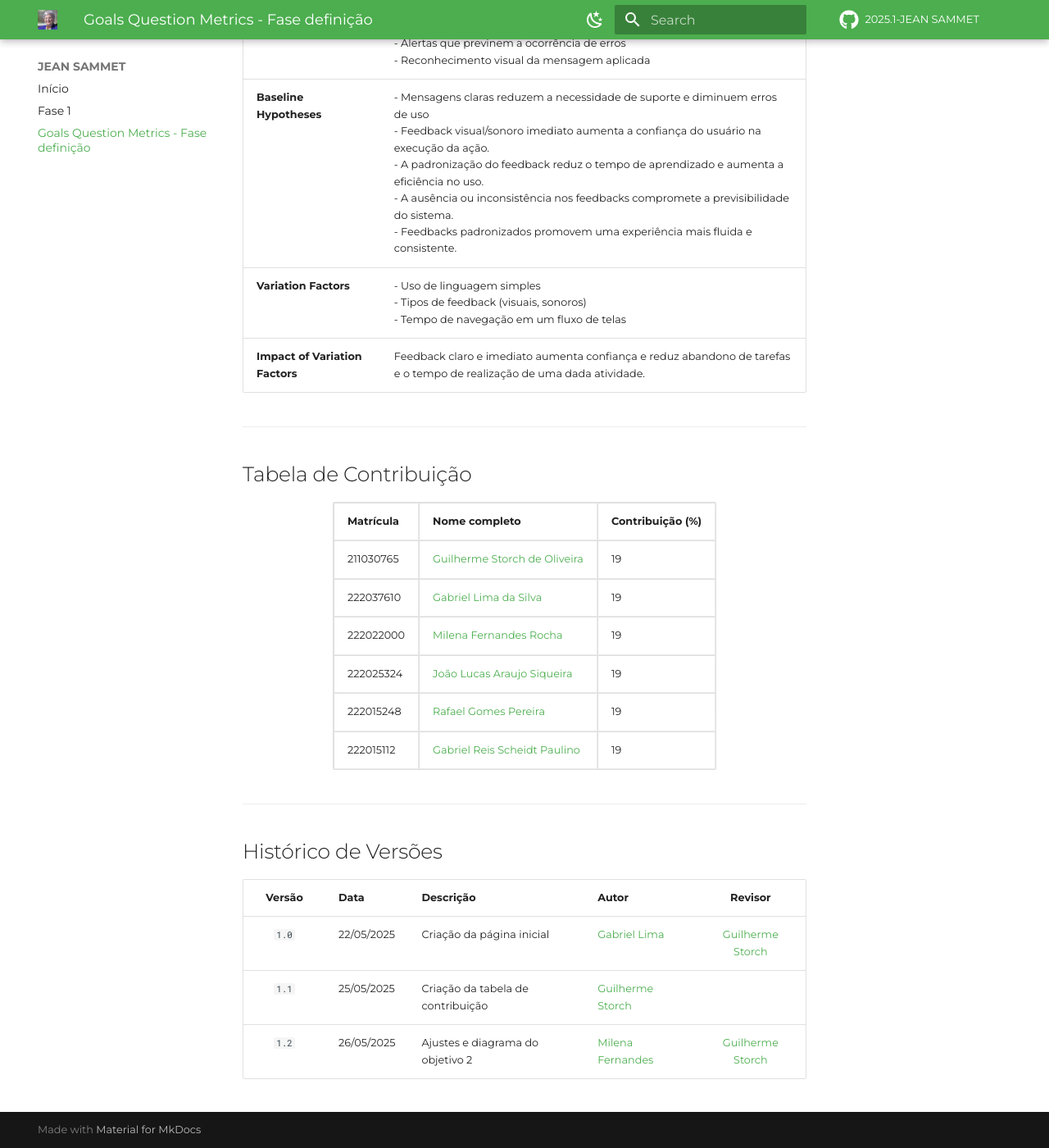
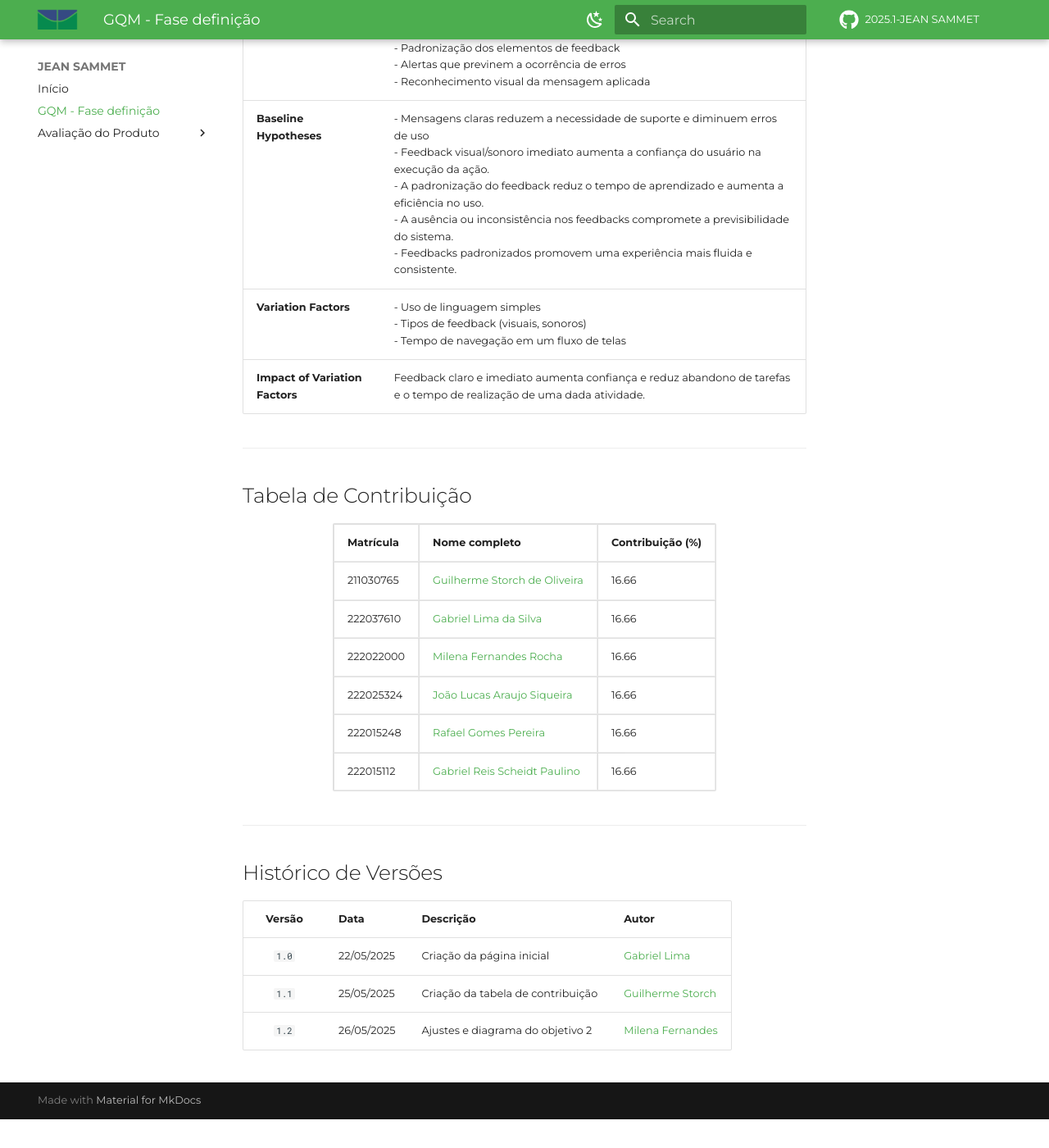
Before and after one commit to FCTE-Qualidade-de-Software-1/2025-1-T02-JEAN-SAMMET, an MkDocs documentation site: the page built from docs/goalsQuestionMetrics.md, in a window 1280 px wide and 1400 px high, scrolled down 3189 px. Shown: the whole window at 82% size. Built offline with MkDocs 1.6.1 and Material for MkDocs 9.7.7, drawn with Linux system fonts in a browser that asks for light colours; comment, search, counter and statistics services are not loaded; after the commit the page ends 4554 px from its top, so only the background shows below that.

```diff
--- a/docs/goalsQuestionMetrics.md
+++ b/docs/goalsQuestionMetrics.md
@@ -22,6 +22,7 @@ Melhorar a experiência do usuário (UX/UI), com foco especial na inclusão de a
 | Q5 | As imagens e cores contribuem para a tomada de decisão durante a navegação?                    |
 | Q6 | Há confusão entre elementos visuais com significados distintos ou sobreposição de funções?     |
 
+---
 
 ### Diagrama
 
@@ -84,32 +85,32 @@ Melhorar a experiência do usuário (UX/UI), com foco especial na inclusão de a
       <tr>
         <td>211030765</td>
         <td><a href="https://github.com/storch7">Guilherme Storch de Oliveira</a></td>
-        <td>19</td>
+        <td>16.66</td>
       </tr>
       <tr>
         <td>222037610</td>
         <td><a href="https://github.com/gabriel-lima258">Gabriel Lima da Silva</a></td>
-        <td>19</td>
+        <td>16.66</td>
       </tr>
       <tr>
         <td>222022000</td>
         <td><a href="https://github.com/MilenaFRocha">Milena Fernandes Rocha</a></td>
-        <td>19</td>
+        <td>16.66</td>
       </tr>
       <tr>
         <td>222025324</td>
         <td><a href="https://github.com/jlucasiqueira">João Lucas Araujo Siqueira</a></td>
-        <td>19</td>
+        <td>16.66</td>
       </tr>
       <tr>
         <td>222015248</td>
         <td><a href="https://github.com/rafgpereira">Rafael Gomes Pereira</a></td>
-        <td>19</td>
+        <td>16.66</td>
       </tr>
       <tr>
         <td>222015112</td>
         <td><a href="https://github.com/Gxaite">Gabriel Reis Scheidt Paulino</a></td>
-        <td>19</td>
+        <td>16.66</td>
       </tr>
     </tbody>
   </table>
@@ -119,8 +120,8 @@ Melhorar a experiência do usuário (UX/UI), com foco especial na inclusão de a
 
 ## Histórico de Versões
 
-|Versão|Data|Descrição|Autor|Revisor|
-|:----:|----|---------|-----|:-------:|
+|Versão|Data|Descrição|Autor|
+|:----:|----|---------|-----|
 |`1.0`|22/05/2025|Criação da página inicial|[Gabriel Lima](https://github.com/gabriel-lima258)| [Guilherme Storch](https://github.com/storch7) |
-|`1.1`|25/05/2025|Criação da tabela de contribuição|[Guilherme Storch](https://github.com/storch7)| |
+|`1.1`|25/05/2025|Criação da tabela de contribuição|[Guilherme Storch](https://github.com/storch7)|
 |`1.2`|26/05/2025|Ajustes e diagrama do objetivo 2|[Milena Fernandes](https://github.com/milenafrocha)| [Guilherme Storch](https://github.com/storch7)|
--- a/mkdocs.yml
+++ b/mkdocs.yml
@@ -5,8 +5,8 @@ repo_name: 2025.1-JEAN SAMMET
 
 theme:
   name: material
-  logo: assets/jean-sammet.png
-  favicon: assets/jean-sammet.png
+  logo: assets/unb-logo.png
+  favicon: assets/unb-logo.png
   font:
     text: Montserrat
     code: Roboto Mono
@@ -32,5 +32,10 @@ theme:
 
 nav:
 - Início: index.md
-- Fase 1: slides.md
-- Goals Question Metrics - Fase definição: goalsQuestionMetrics.md
+
+- GQM - Fase definição: goalsQuestionMetrics.md
+- Avaliação do Produto:
+  - Fase 1: fase1.md
+  - Fase 2: fase2.md
+  - Fase 3: fase3.md
+  - Fase 4: fase4.md
```
Also changed, not shown: docs/fase1.md (renamed from docs/slides.md, +8 -6 lines), docs/fase2.md (added, +1 -0 lines), docs/fase3.md (added, +1 -0 lines), docs/fase4.md (added, +1 -0 lines), docs/index.md (+2 -2 lines), docs/assets/unb-logo.png (added).
